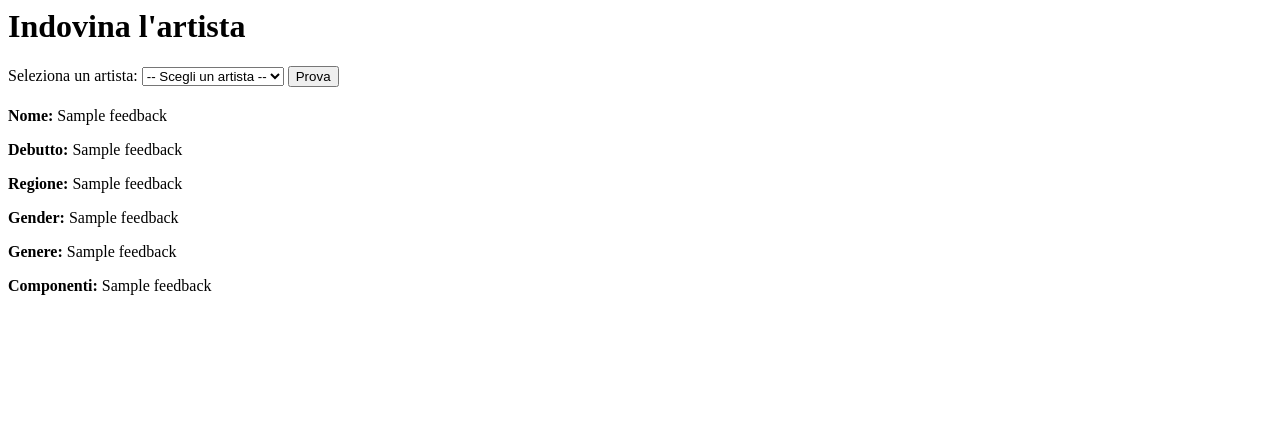
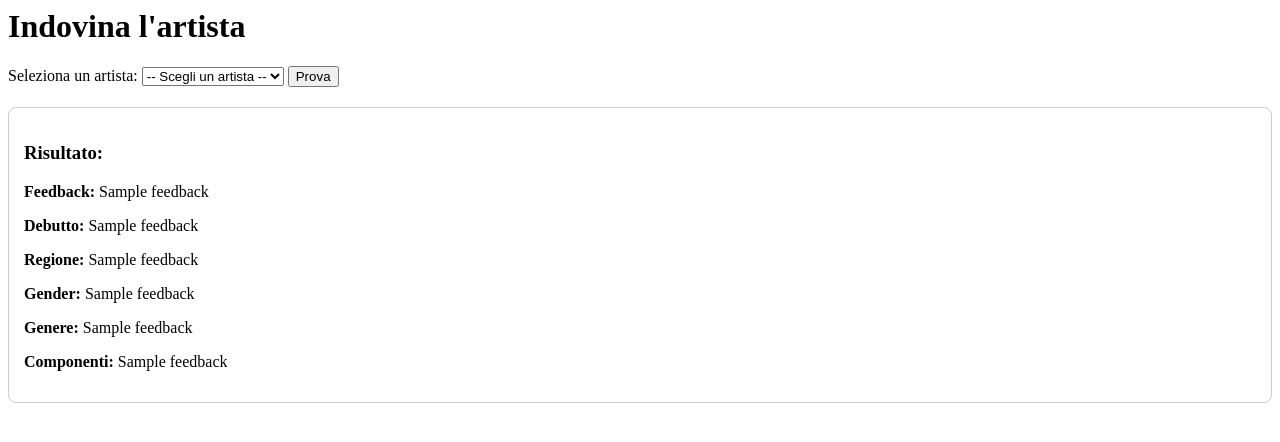
Before and after one commit to ceciodev/Ceciotle, a Python web app: template templates/index.html in a window 1280 px wide. Shown: the top 442 px of the page. Run offline with Jinja, Linux system fonts and the light colour scheme; the template is opened without the code that fills it: most values are stand-ins (such as "Sample title", 1, 10 or a date in 2020).

Commit message:
Update index.html

```diff
--- a/templates/index.html
+++ b/templates/index.html
@@ -1,30 +1,29 @@
 <h1>Indovina l'artista</h1>
 
 <form method="POST">
-
     <label for="nome">Seleziona un artista:</label>
-
     <select name="nome" id="nome" required>
         <option value="" disabled selected>-- Scegli un artista --</option>
-
         {% for artista in artisti %}
+            {# Usiamo artista.nome perché in Python sono dizionari caricati da JSON #}
             <option value="{{ artista.nome }}">
                 {{ artista.nome }}
             </option>
         {% endfor %}
-
     </select>
-
     <button type="submit">Prova</button>
 </form>
 
 {% if feedback %}
-    <div style="margin-top:20px;">
-        <p><strong>Nome:</strong> {{ feedback[0]|default('') }}</p>
-        <p><strong>Debutto:</strong> {{ feedback[1]|default('') }}</p>
-        <p><strong>Regione:</strong> {{ feedback[2]|default('') }}</p>
-        <p><strong>Gender:</strong> {{ feedback[3]|default('') }}</p>
-        <p><strong>Genere:</strong> {{ feedback[4]|default('') }}</p>
-        <p><strong>Componenti:</strong> {{ feedback[5]|default('') }}</p>
+    <div style="margin-top:20px; border: 1px solid #ccc; padding: 15px; border-radius: 8px;">
+        <h3>Risultato:</h3>
+        <p><strong>Feedback:</strong> {{ feedback[0] }}</p>
+
+        {# Mostriamo gli altri campi solo se contengono testo #}
+        {% if feedback[1] %}<p><strong>Debutto:</strong> {{ feedback[1] }}</p>{% endif %}
+        {% if feedback[2] %}<p><strong>Regione:</strong> {{ feedback[2] }}</p>{% endif %}
+        {% if feedback[3] %}<p><strong>Gender:</strong> {{ feedback[3] }}</p>{% endif %}
+        {% if feedback[4] %}<p><strong>Genere:</strong> {{ feedback[4] }}</p>{% endif %}
+        {% if feedback[5] %}<p><strong>Componenti:</strong> {{ feedback[5] }}</p>{% endif %}
     </div>
 {% endif %}
```
